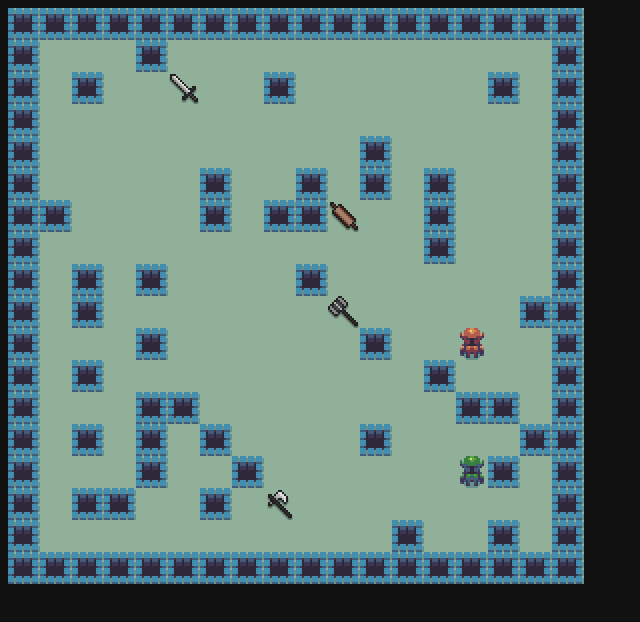
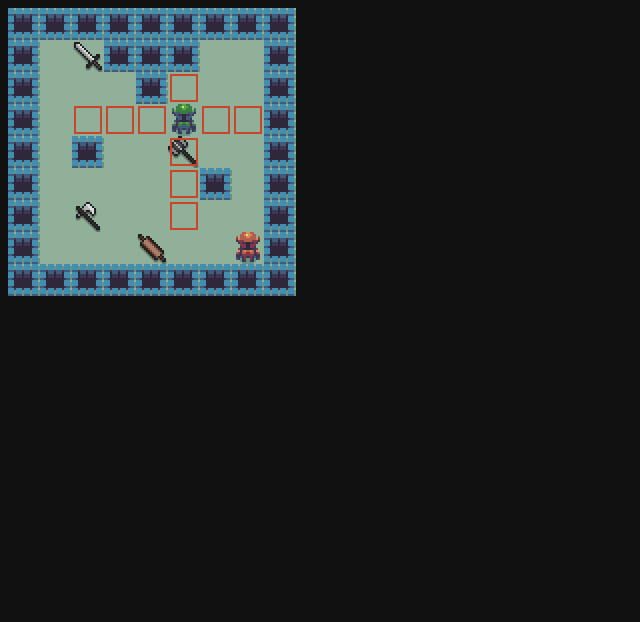
Before and after one commit to impucky/oc_boardgame, a plain HTML site: page index.html in a window 1280 px wide. Shown: the whole page, without its empty margins (0-640 px from the left). Drawn offline with Linux system fonts and the light colour scheme.

Commit message:
Détection basique des mouvements possibles

```diff
--- a/js/board.js
+++ b/js/board.js
@@ -10,8 +10,8 @@ var helpers = {
 // board.js
 var Board = {
   grid: [],
-  width: 18,
-  height: 18,
+  width: 9,
+  height: 9,
   obstacleChance: 15,
 
   // remplit le tableau d'instances de Cell
@@ -20,7 +20,7 @@ var Board = {
       this.grid.push([]);
       for (var y = 0; y < this.height; y++) {
         var cell = Object.create(Cell);
-        cell.init(x, y, this.obstacleChance)
+        cell.init(y, x, this.obstacleChance)
         this.grid[x].push(cell);
       }
     }
@@ -59,6 +59,20 @@ var Board = {
       var cell = this.getEmptyCell();
       cell.hasPlayer = true;
       cell.player = Game.players[i];
+      cell.player.x = cell.x;
+      cell.player.y = cell.y;
+    }
+  },
+
+  moveCoords: function(direction, x, y, steps) {
+    if (direction === "N") {
+      return [x, (y - steps)];
+    } else if (direction === "E") {
+      return [(x + steps), y];
+    } else if (direction === "S") {
+      return [x, (y + steps)];
+    } else {
+      return [(x - steps), y];
     }
   },
 
@@ -71,7 +85,7 @@ var Board = {
         var currentCell = this.grid[i][j];
         var imgUrl;
         if (currentCell.hasPlayer) {
-          imgUrl = `img/player${currentCell.player.id}.png`;
+          imgUrl = `img/player${currentCell.player.id + 1}.png`;
         } else if (currentCell.isObs) {
           imgUrl = 'img/obstacle.png';
         }
@@ -81,9 +95,19 @@ var Board = {
           imgUrl = 'img/empty.png';
         }
 
-        var cell = `<td><img src="${imgUrl}"></td>`;
+        var cell = `<td><img src="${imgUrl}"/></td>`;
         $(currentRow).append(cell);
       }
     }
+  },
+  //testing
+  renderMoves: function() {
+    var moves = Game.players[0].getAvailableMoves();
+    var table = $('#board')[0];
+    for (var i = 0; i < moves.length; i++) {
+      var cell = table.rows[moves[i][1]].cells[moves[i][0]];
+      var $cell = $(cell);
+      $cell.append('<img src="img/test.png"/>');
+    }
   }
 }
--- a/js/cell.js
+++ b/js/cell.js
@@ -10,5 +10,10 @@ var Cell = {
     this.weapon;
     this.hasPlayer = false;
     this.player;
+  },
+  isClear: function() {
+    if (!this.isObs && !this.hasPlayer) {
+      return true;
+    } else return false;
   }
 }
--- a/js/game.js
+++ b/js/game.js
@@ -1,4 +1,5 @@
 var Game = {
+  currentTurn: 1,
   playersNb: 2,
   players: [],
   playerSprites: {
@@ -26,7 +27,7 @@ var Game = {
   initPlayers: function() {
     for (var i = 0; i < this.playersNb; i++) {
       var player = Object.create(Player);
-      player.init(i + 1, this.weapons[0]);
+      player.init(i, this.weapons[0]);
       this.players.push(player);
     }
   },
@@ -43,4 +44,5 @@ var Game = {
 
 $(document).ready(function() {
   Game.startGame();
+  Board.renderMoves();
 });
--- a/js/player.js
+++ b/js/player.js
@@ -2,15 +2,24 @@ var Player = {
   init: function(id, weapon) {
     this.id = id;
     this.weapon = weapon;
+    this.x;
+    this.y;
+  },
+  getAvailableMoves: function() {
+    var currX = this.x;
+    var currY = this.y;
+    var directions = ['N', 'E', 'S', 'W'];
+    var moves = []
+
+    for (var dir = 0; dir < directions.length; dir++) {
+      for (var step = 1; step <= 3; step++) {
+        var target = Board.moveCoords(directions[dir], currX, currY, step);
+        var targetCell = Board.grid[target[1]][target[0]];
+        if (targetCell.isClear()) {
+          moves.push(target);
+        } else break;
+      }
+    }
+    return moves;
   }
 }
-
-var player1 = Object.create(Player);
-Player.initPlayer = function(id) {
-  this.init(1);
-}
-
-var player2 = Object.create(Player);
-Player.initPlayer = function(id) {
-  this.init(2);
-}
--- a/style.css
+++ b/style.css
@@ -6,8 +6,15 @@ table {
   border-spacing: 0;
 }
 td {
+  position: relative;
   width: 32px;
   height: 32px;
   line-height: 0;
   padding: 0;
 }
+
+td img {
+  position: absolute;
+  top: 0;
+  left: 0;
+}
```
Also changed, not shown: img/test.png (added), 1 other file.
